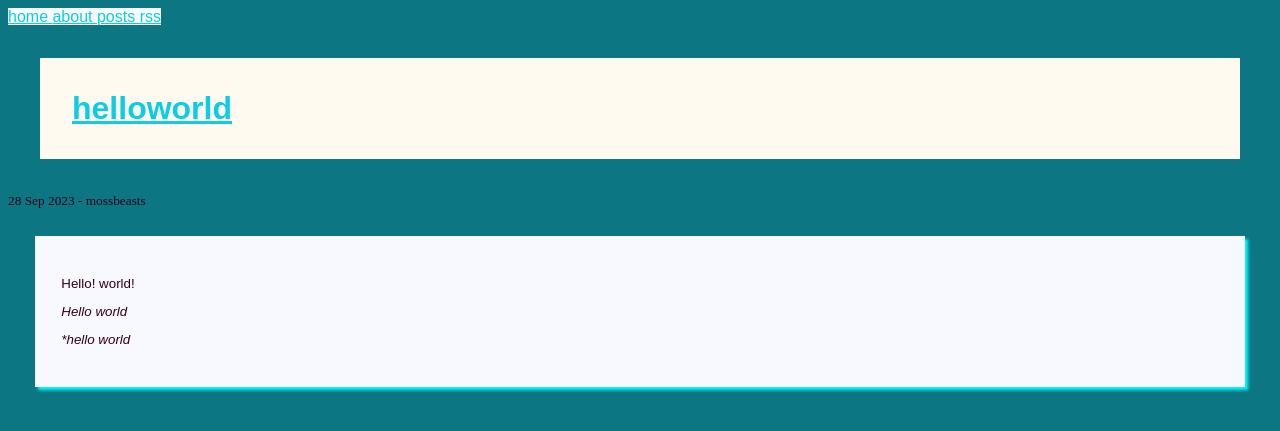
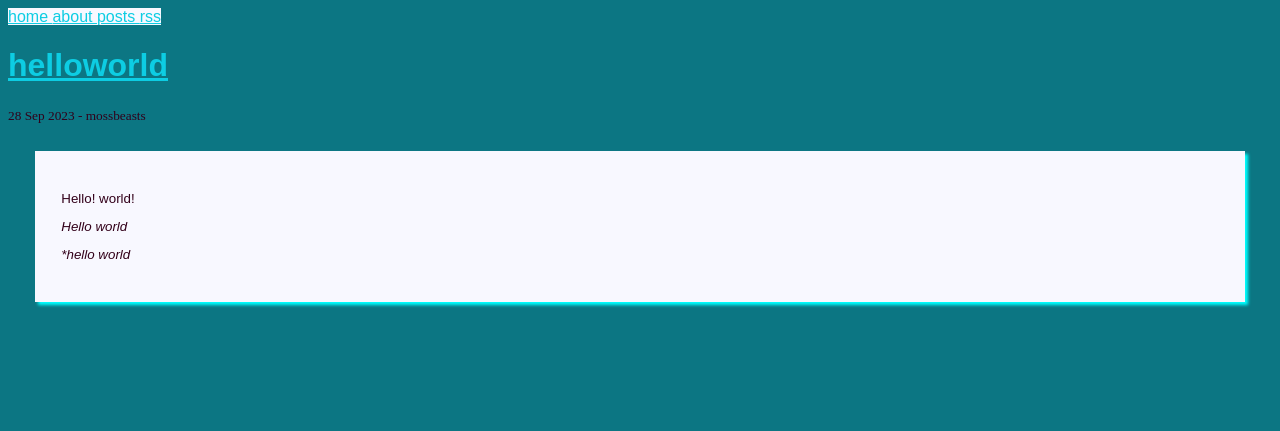
Before and after one commit to mossbeasts/mossbeasts.github.io, a Jekyll site: the page built from _posts/2023-09-28-helloworld.md, in a window 1280 px wide. Shown: the top 431 px of the page. Built offline with Jekyll 4.4.1, drawn with Linux system fonts in a browser that asks for light colours.

Commit message:
cssssssssssssssss

```diff
--- a/assets/css/styles.css
+++ b/assets/css/styles.css
@@ -26,10 +26,6 @@ body {
 	font-family: sans-serif;
 	color: #0dcde3;
 	text-decoration: underline;
-	display: block;
-	background: floralwhite;
-	padding: 1em;
-	margin: 1em;
 }
 
 .postbody {
```
